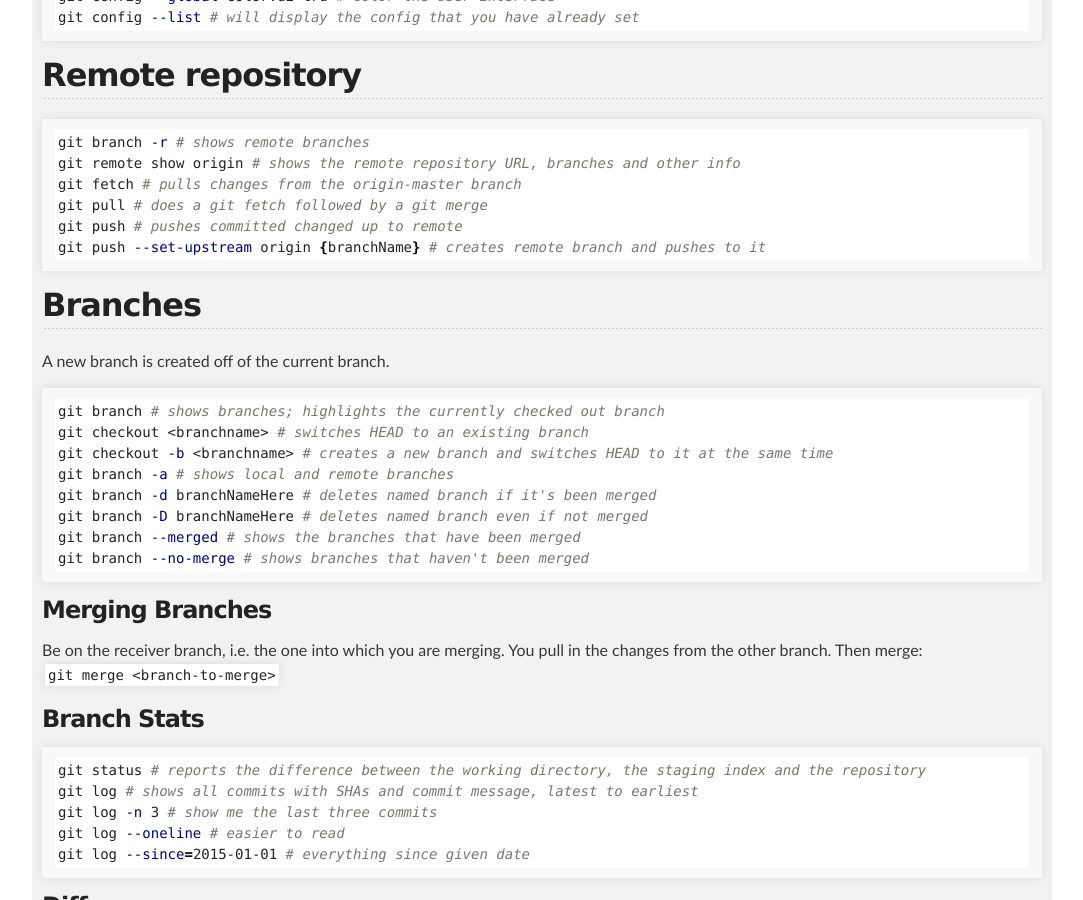
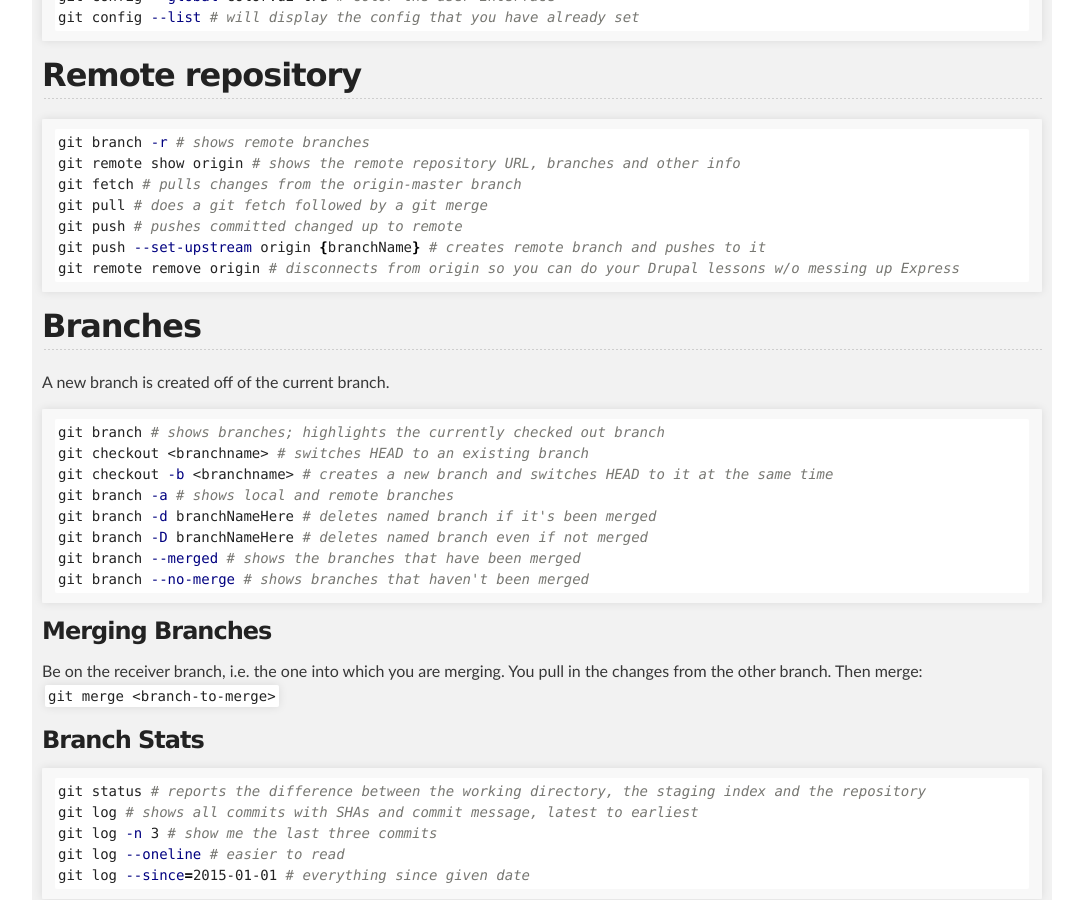
Before and after one commit to cathysnider/cathysnider.github.io, a Jekyll site: the page built from gitcommands.md, in a window 1280 px wide and 900 px high, scrolled down 762 px. Shown: the whole window, without its empty margins (98-1181 px from the left). Built offline with Jekyll 4.4.1, drawn with Linux system fonts in a browser that asks for light colours.

Commit message:
add git command

````diff
--- a/gitcommands.md
+++ b/gitcommands.md
@@ -35,6 +35,7 @@ git fetch # pulls changes from the origin-master branch
 git pull # does a git fetch followed by a git merge
 git push # pushes committed changed up to remote
 git push --set-upstream origin {branchName} # creates remote branch and pushes to it
+git remote remove origin # disconnects from origin so you can do your Drupal lessons w/o messing up Express
 ```
 
 ## Branches
````
